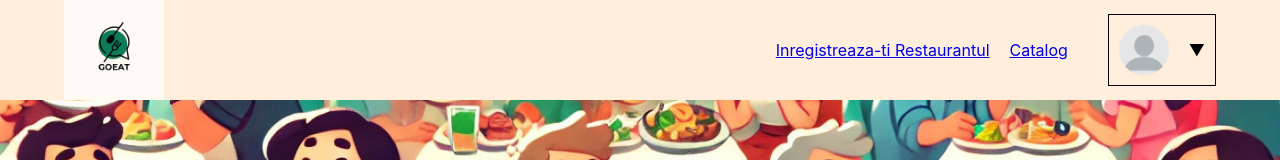
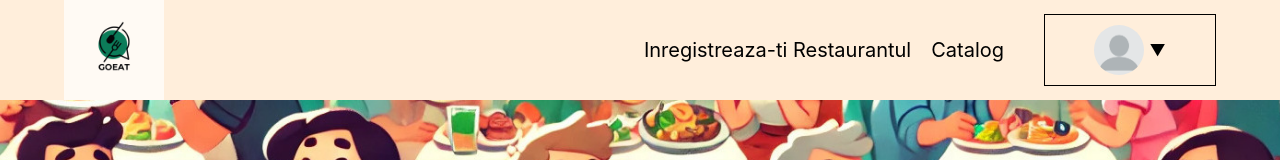
Before and after one commit to andreirosca12/GoEat, a React (Create React App) app: page / in a window 1280 px wide. Shown: the top 160 px of the page. Built offline with nearby package versions, Linux system fonts and the light colour scheme; the HTML template or start-up script is replaced by a standard one.

Commit message:
header luat de la rosca

```diff
--- a/src/Header.css
+++ b/src/Header.css
@@ -17,19 +17,68 @@ body{
     align-items: center;
     gap: 40px;
 }
-.header .right-container ul{
+.header .right-container>ul{
     display: flex;
     list-style:none;
     gap: 20px;
 }
-.profile-dropdown{
+.header .right-container>ul a{
+    text-decoration: none;
+    font-size: 20px;
+    color: black;
+}
+.profile-dropdown {
+    position: relative;
+    display: flex;
+    align-items: center;
+    justify-content: center;
+    cursor: pointer;
+    width: 150px;
     padding: 10px;
     border: 1px solid black;
+}
+
+.profile {
     display: flex;
     align-items: center;
-    justify-content: space-between;
-    gap:20px;
 }
-.profile-dropdown img{
-    border-radius: 50px;
+
+.profile img {
+    border-radius: 50%;
 }
+
+.dropdown-arrow {
+    margin-left: 5px;
+}
+.profile-dropdown2 {
+    position: absolute;
+    top: 70px;
+    right: 0px;
+    width: 150px;
+    padding: 10px;
+    background-color: white;
+    border: 1px solid #ccc;
+    z-index: 1;
+    display: flex;
+    flex-direction: column;
+    align-items: center;
+    justify-content: center;
+    text-align: center;
+}
+
+.profile-dropdown2 ul {
+    list-style: none;
+    padding: 0;
+    margin: 0;
+    width: 100%;
+}
+
+.profile-dropdown2 li{
+    padding: 10px;
+    border-bottom: 1px solid #ccc;
+}
+.profile-dropdown2 a{
+    text-decoration: none;
+    color: black;
+    font-size: 20px;
+}
--- a/src/Header.js
+++ b/src/Header.js
@@ -1,9 +1,14 @@
 import './Header.css'
 import logoGoEat from './GoeatLogo.png';
 import profile from './profile.png';
+import { useState } from 'react';
 
 function Header()
 {
+    const [dropdownVisible, setDropdownVisible] = useState(false);
+    const toggleDropdown = () => {
+        setDropdownVisible(!dropdownVisible);
+    }
     return(
         <header className="header">
             <img src={logoGoEat} width='100px' height='100px'/>
@@ -12,10 +17,21 @@ function Header()
                     <li><a href='#'>Inregistreaza-ti Restaurantul</a></li>
                     <li><a href='#'>Catalog</a></li>
                 </ul>
-                <div className="profile-dropdown">
-                    <img src={profile} width='50px' height='50px'></img>
-                    <span className="dropdown-arrow">▼</span>
+                <div className="profile-dropdown" onMouseEnter={toggleDropdown} onMouseLeave={toggleDropdown}>
+                    <div className="profile">
+                        <img src={profile} width='50px' height='50px'></img>
+                        <span className="dropdown-arrow">▼</span>
+                    </div>
+                {dropdownVisible && (
+                    <div className="profile-dropdown2">
+                        <ul>
+                            <li><a href='#'>Creaza Cont</a></li>
+                            <li><a href='#'>Autentificare</a></li>
+                        </ul>
+                    </div>
+                )}
                 </div>
+
             </div>
         </header>
     )
```
